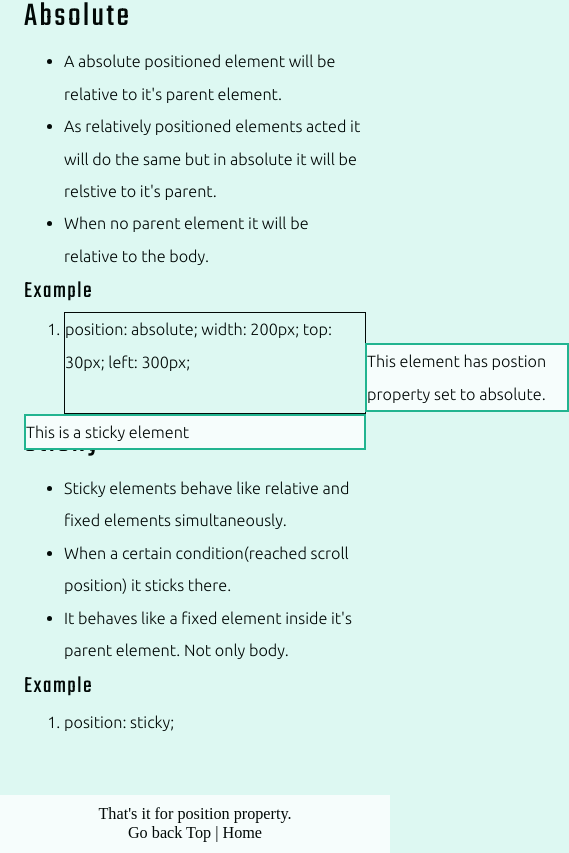
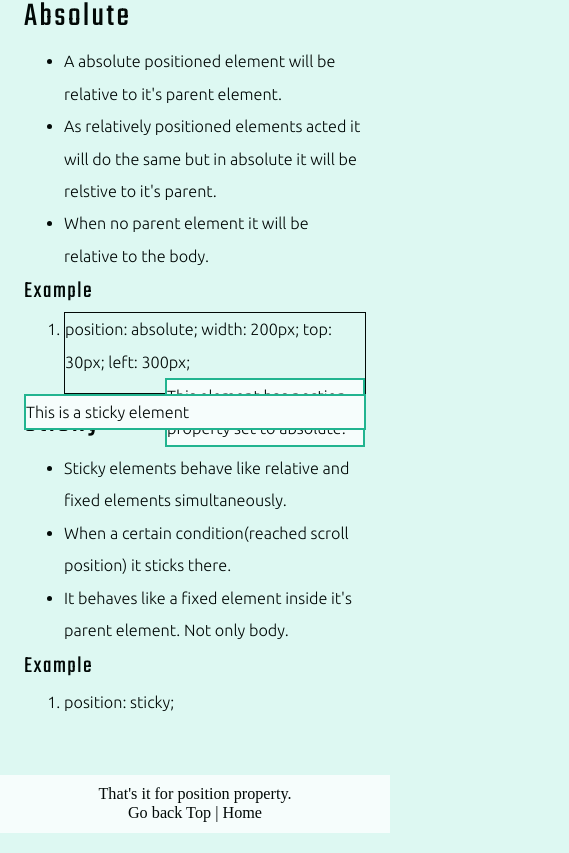
Before and after one commit to thedipankarroy/CSS_Simple, a plain HTML site: page position.html in a window 390 px wide. Shown: the part 1722-2575 px from the top of the page, 569 px wide, since content can reach past the window. Drawn offline with Linux system fonts and the light colour scheme.

Commit message:
Some media queries

```diff
--- a/styles/general.css
+++ b/styles/general.css
@@ -187,6 +187,4 @@ img {
     .example {
         max-width: 400px;
     }
-
-
 }
--- a/styles/position.css
+++ b/styles/position.css
@@ -21,7 +21,6 @@
 
 .fixed__example-middle-right {
     position: fixed;
-    right: 10px;
     bottom: 13%;
     padding-left: 10px;
     padding-right: 10px;
@@ -32,15 +31,13 @@
 
 .absolute__example-parent {
     position: relative;
-    height: 100px;
+    height: 80px;
     border: 1px solid;
 }
 
 .absolute__example {
     position: absolute;
-    width: 200px;
-    top: 30px;
-    left: 300px;
+    left: 100px;
 }
 
 .sticky__example-top {
@@ -52,3 +49,15 @@
     background-color: var( --primary-button);
     color: var(--secondary-button);
 }
+
+@media screen and (max-width: 400px) {
+    .absolute__example {
+        min-width: 140px;
+    }
+}
+
+@media screen and (max-width: 600px) {
+    .absolute__example {
+        left: 100px;
+    }
+}
```
